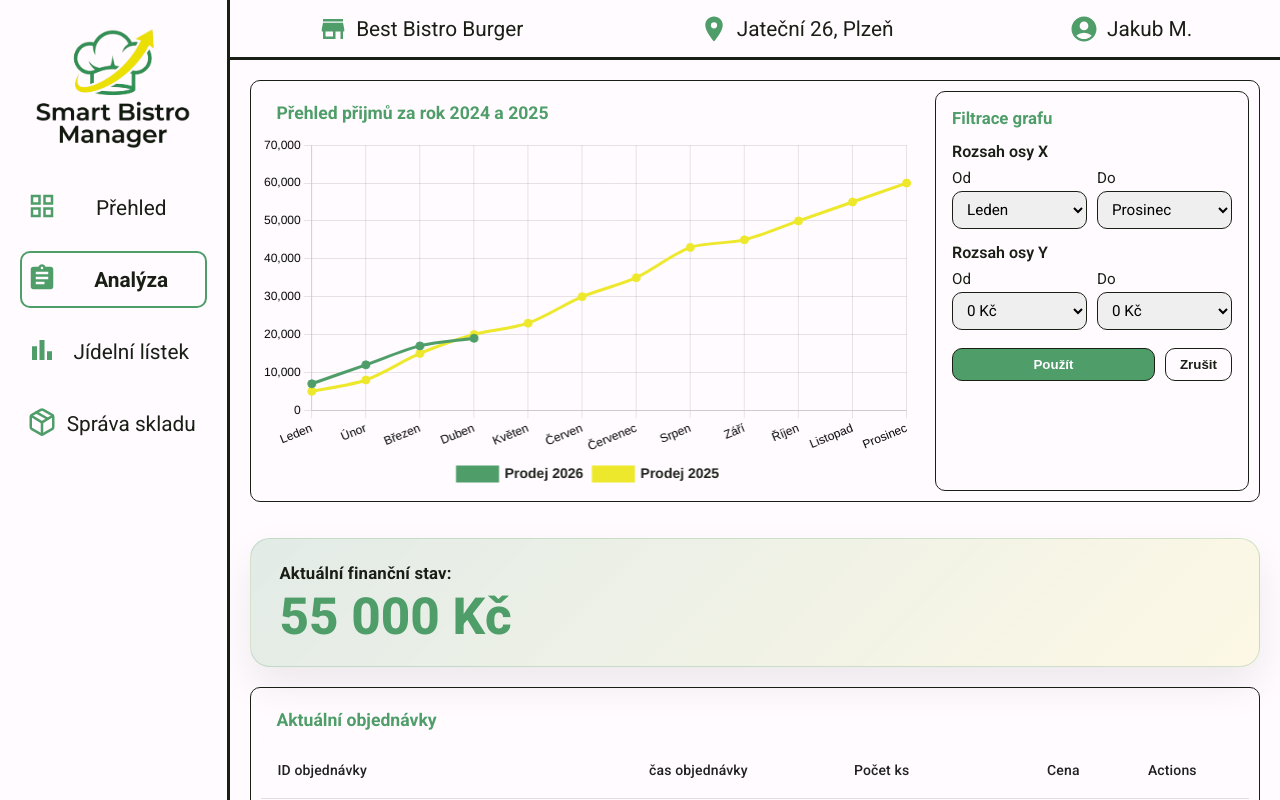
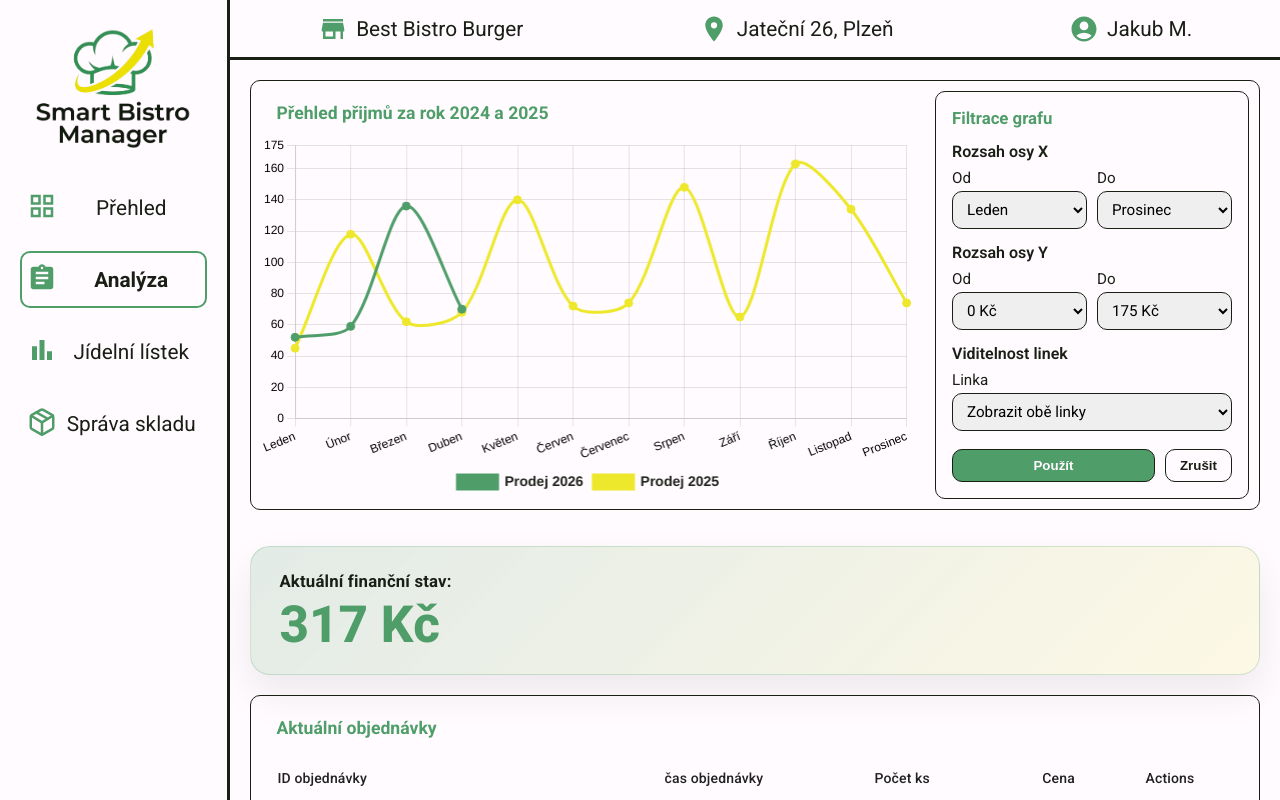
Before and after one commit to Jakub-Mat/smartbistro_manager, a React (Vite) app: page /analysis in a window 1280 px wide. Built offline with nearby package versions, Linux system fonts and the light colour scheme; the HTML template or start-up script is replaced by a standard one; a web font is replaced by a local one.

Commit message:
Another debugging

```diff
--- a/src/components/atoms/LineVisibilitySelect.jsx
+++ b/src/components/atoms/LineVisibilitySelect.jsx
@@ -1,7 +1,7 @@
 const lineOptions = [
     { value: '', label: 'Zobrazit obě linky' },
-    { value: 'currentYear', label: 'Skrýt aktuální rok' },
-    { value: 'previousYear', label: 'Skrýt minulý rok' },
+    { value: 'year2026', label: 'Skrýt aktuální rok' },
+    { value: 'year2025', label: 'Skrýt minulý rok' },
 ]
 
 export default function LineVisibilitySelect({ value, onChange }) {
--- a/src/components/molecules/AnalysisFiltersPanel.jsx
+++ b/src/components/molecules/AnalysisFiltersPanel.jsx
@@ -1,6 +1,7 @@
 import AxisSelectRange from '../atoms/AxisSelectRange.jsx'
 import AxisNumberRange from '../atoms/AxisNumberRange.jsx'
 import FilterActionButtons from '../atoms/FilterActionButtons.jsx'
+import LineVisibilitySelect from '../atoms/LineVisibilitySelect.jsx'
 import './AnalysisFiltersPanel.css'
 
 export default function AnalysisFiltersPanel({
@@ -11,6 +12,8 @@ export default function AnalysisFiltersPanel({
     onXToChange,
     onYFromChange,
     onYToChange,
+    lineVisibilityValue,
+    onLineVisibilityChange,
     onApply,
     onCancel,
 }) {
@@ -36,6 +39,8 @@ export default function AnalysisFiltersPanel({
                 onToChange={onYToChange}
             />
 
+            <LineVisibilitySelect value={lineVisibilityValue} onChange={onLineVisibilityChange} />
+
             <FilterActionButtons onApply={onApply} onCancel={onCancel} />
         </aside>
     )
--- a/src/components/pages/AnalysisPage.jsx
+++ b/src/components/pages/AnalysisPage.jsx
@@ -10,7 +10,7 @@ const DEFAULT_FILTERS = {
     xFrom: 0,
     xTo: LINE_CHART_LABELS.length - 1,
     yFrom: 0,
-    yTo: 70_000,
+    hiddenLine: '',
 }
 
 const CURRENT_YEAR = 2026
@@ -21,7 +21,26 @@ const currencyFormatter = new Intl.NumberFormat('cs-CZ', {
 })
 
 
-const generateYAxisOptions = (maxValue, step = 10000) => {
+const getMaxOrderPrice = (orders) => {
+    return orders.reduce((max, order) => {
+        const price = Number.isFinite(order.totalPrice) ? order.totalPrice : 0
+        return Math.max(max, price)
+    }, 0)
+}
+
+const getYAxisStep = (maxValue) => {
+    if (maxValue <= 100) return 10
+    if (maxValue <= 500) return 25
+    if (maxValue <= 1_000) return 50
+    if (maxValue <= 5_000) return 250
+    if (maxValue <= 10_000) return 500
+    if (maxValue <= 50_000) return 2_500
+    if (maxValue <= 100_000) return 5_000
+    return 10_000
+}
+
+const generateYAxisOptions = (maxValue) => {
+    const step = getYAxisStep(maxValue)
     const roundedMax = Math.ceil(maxValue / step) * step
     const options = []
     for (let i = 0; i <= roundedMax; i += step) {
@@ -33,12 +52,35 @@ const generateYAxisOptions = (maxValue, step = 10000) => {
     return options
 }
 
+const normalizeFilters = (filters, maxYAxisValue) => {
+    const nextYFrom = Math.min(Math.max(filters.yFrom, 0), maxYAxisValue)
+    const nextYTo = Math.min(Math.max(filters.yTo, nextYFrom), maxYAxisValue)
+
+    return {
+        ...filters,
+        yFrom: nextYFrom,
+        yTo: nextYTo,
+    }
+}
 
 export default function AnalysisPage() {
 
-    const [appliedFilters, setAppliedFilters] = useState(DEFAULT_FILTERS)
-    const [draftFilters, setDraftFilters] = useState(DEFAULT_FILTERS)
     const orders = useOrders()
+
+    const maxOrderPrice = getMaxOrderPrice(orders)
+    const yAxisOptions = generateYAxisOptions(maxOrderPrice)
+    const maxYAxisValue = yAxisOptions.at(-1)?.value ?? 0
+
+    const [appliedFilters, setAppliedFilters] = useState(() => ({
+        ...DEFAULT_FILTERS,
+        yTo: maxYAxisValue,
+    }))
+    const [draftFilters, setDraftFilters] = useState(() => ({
+        ...DEFAULT_FILTERS,
+        yTo: maxYAxisValue,
+    }))
+    const normalizedAppliedFilters = normalizeFilters(appliedFilters, maxYAxisValue)
+    const normalizedDraftFilters = normalizeFilters(draftFilters, maxYAxisValue)
 
     const currentYearFinancialState = orders.reduce((sum, order) => {
         if (!order?.timestamp) return sum
@@ -48,13 +90,6 @@ export default function AnalysisPage() {
         return sum + (Number.isFinite(order.totalPrice) ? order.totalPrice : 0)
     }, 0)
 
-    //Dynamické generování možností pro osu Y na základě maximální ceny objednávky, zaokrouhlené na nejbližší vyšší 10 000 Kč
-    const maxOrderPrice = orders.reduce((max, order) => {
-        const price = Number.isFinite(order.totalPrice) ? order.totalPrice : 0
-        return Math.max(max, price)
-    }, 0)
-
-    const yAxisOptions = generateYAxisOptions(maxOrderPrice)
     const monthOptions = LINE_CHART_LABELS.map((label, index) => ({
         label,
         value: index,
@@ -92,12 +127,19 @@ export default function AnalysisPage() {
         }))
     }
 
+    const handleLineVisibilityChange = (value) => {
+        setDraftFilters((previous) => ({
+            ...previous,
+            hiddenLine: value,
+        }))
+    }
+
     const handleApply = () => {
-        setAppliedFilters(draftFilters)
+        setAppliedFilters(normalizedDraftFilters)
     }
 
     const handleCancel = () => {
-        setDraftFilters(appliedFilters)
+        setDraftFilters(normalizedAppliedFilters)
     }
 
     return (
@@ -108,21 +150,24 @@ export default function AnalysisPage() {
                         <ContentTitle text={"Přehled přijmů za rok 2024 a 2025"}/>
                         <div className="analysisChartContainer">
                             <LineChart
-                                xFrom={appliedFilters.xFrom}
-                                xTo={appliedFilters.xTo}
-                                yFrom={appliedFilters.yFrom}
-                                yTo={appliedFilters.yTo}
+                                xFrom={normalizedAppliedFilters.xFrom}
+                                xTo={normalizedAppliedFilters.xTo}
+                                yFrom={normalizedAppliedFilters.yFrom}
+                                yTo={normalizedAppliedFilters.yTo}
+                                hiddenLine={normalizedAppliedFilters.hiddenLine}
                             />
                         </div>
                     </div>
                     <AnalysisFiltersPanel
-                        draftFilters={draftFilters}
+                        draftFilters={normalizedDraftFilters}
                         monthOptions={monthOptions}
                         yAxisOptions={yAxisOptions}
                         onXFromChange={handleXFromChange}
                         onXToChange={handleXToChange}
                         onYFromChange={handleYFromChange}
                         onYToChange={handleYToChange}
+                        lineVisibilityValue={normalizedDraftFilters.hiddenLine}
+                        onLineVisibilityChange={handleLineVisibilityChange}
                         onApply={handleApply}
                         onCancel={handleCancel}
                     />
--- a/src/utils/dataConfig.js
+++ b/src/utils/dataConfig.js
@@ -6,4 +6,4 @@
  * - './mockData2.js' = coffee shop demo
  */
 
-export { initialIngredients, initialProducts, initialOrders } from './mockData1.js'
+export { initialIngredients, initialProducts, initialOrders } from './mockData2.js'
```
Also changed, not shown: 1 other file (tests, documents, lock files or other folders).
